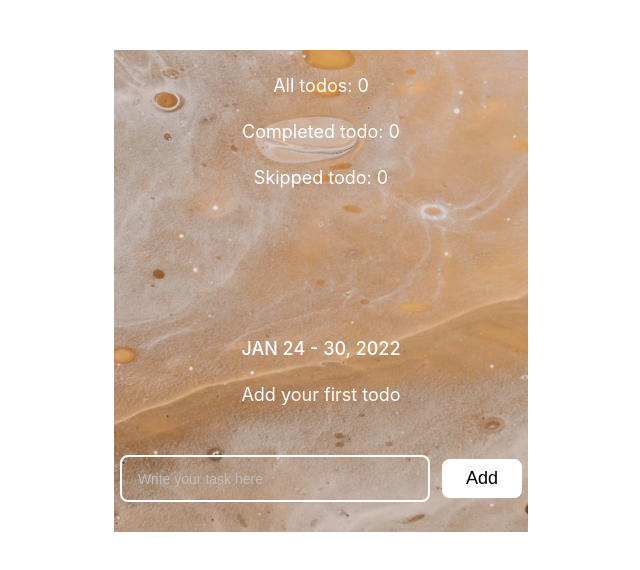
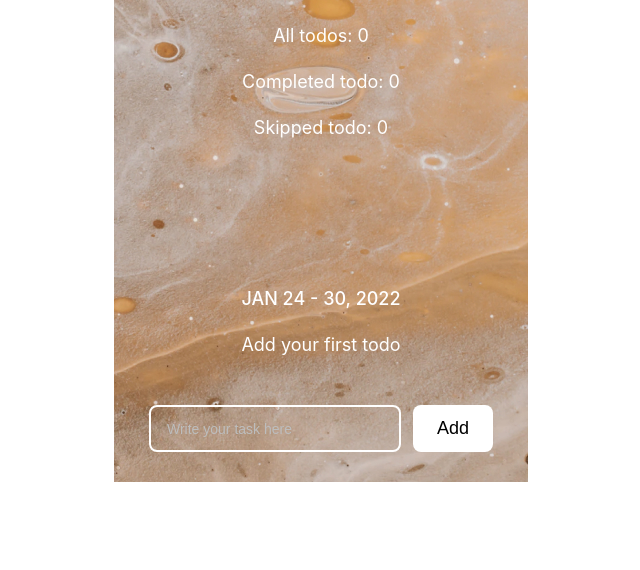
Before and after one commit to andrii-lavrenchuk/coax-todo, a React (Create React App) app: page / in a window 1280 px wide. Shown: the top 570 px of the page, without its empty margins (319-959 px from the left). Built offline with nearby package versions, Linux system fonts and the light colour scheme.

Commit message:
Updates input styles

```diff
--- a/src/App.module.scss
+++ b/src/App.module.scss
@@ -4,7 +4,6 @@ p {
 }
 
 .container {
-  margin-top: 50px;
   margin-left: auto;
   margin-right: auto;
   display: flex;
--- a/src/components/Form/Form.module.scss
+++ b/src/components/Form/Form.module.scss
@@ -2,7 +2,6 @@
   padding-bottom: 30px;
 
   .todoInput {
-    width: 290px;
     background: transparent;
     padding: 11px 0 11px 16px;
     border: 2px solid #ffffff;
@@ -23,7 +22,7 @@
     margin-left: 12px;
     font-size: 18px;
     background: #fff;
-    padding: 9px 23px;
+    padding: 13px 23px;
     border: none;
     border-radius: 8px;
     cursor: pointer;
```
